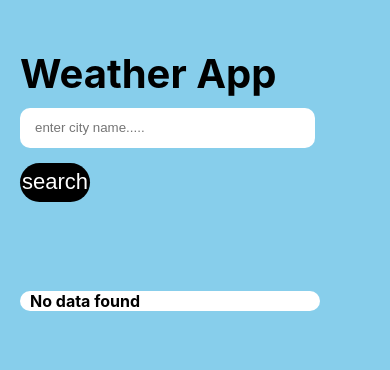
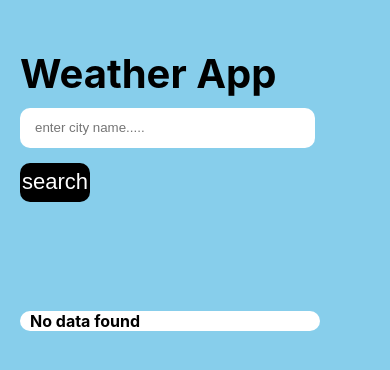
Before and after one commit to himanshuTiwari03/weather-app, a React (Create React App) app: page / in a window 390 px wide. Shown: the top 370 px of the page. Built offline with nearby package versions, Linux system fonts and the light colour scheme.

Commit message:
added styling to button

```diff
--- a/src/App.css
+++ b/src/App.css
@@ -36,7 +36,8 @@
   background-color: black;
   color: white;
   border: none;
-  border-radius: 40px;
+  border-radius: 10px;
+  padding: 2px;
   margin-top: 15px;
   font-size: 22px;
 }
@@ -75,8 +76,9 @@
 
   }
   .result{
-    margin-top: -720px;
+    margin-top: -680px;
     margin-right: auto;
+
   }
   .search h1{
    font-size: 40px;
```
